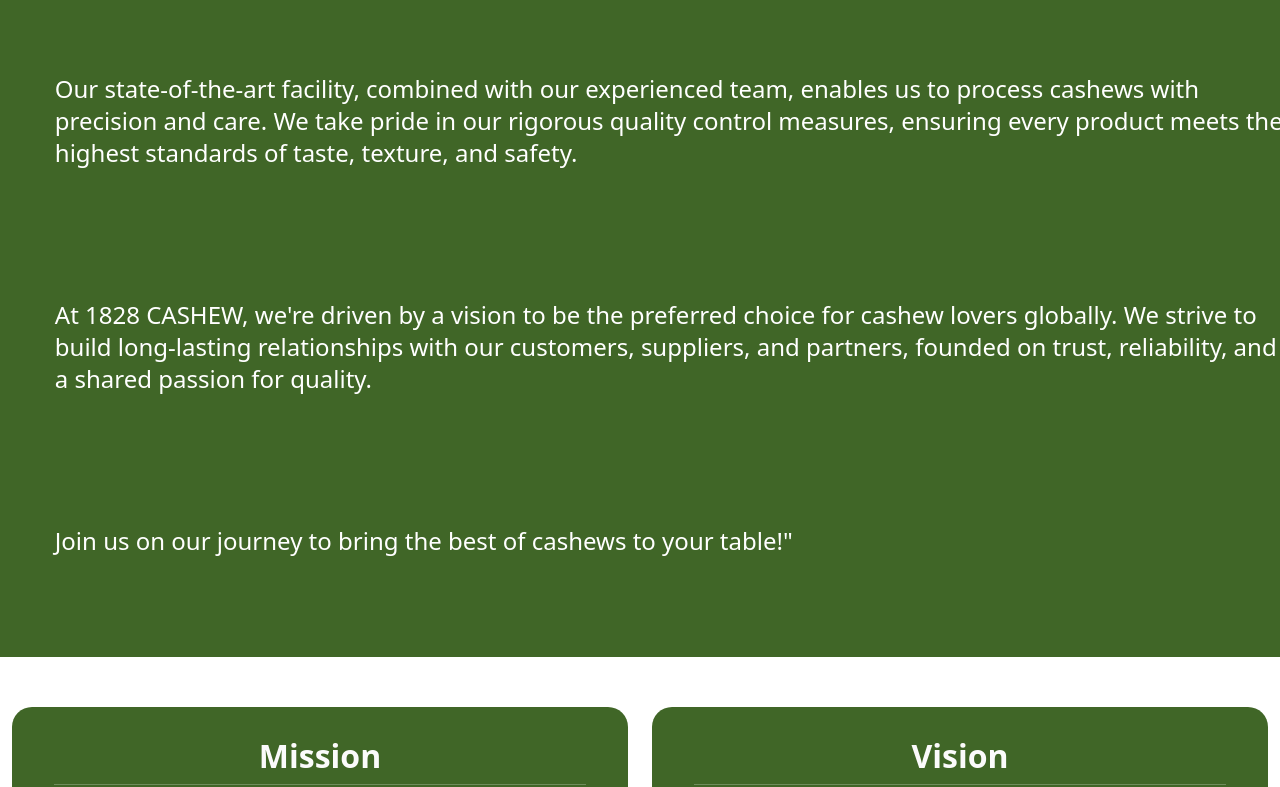
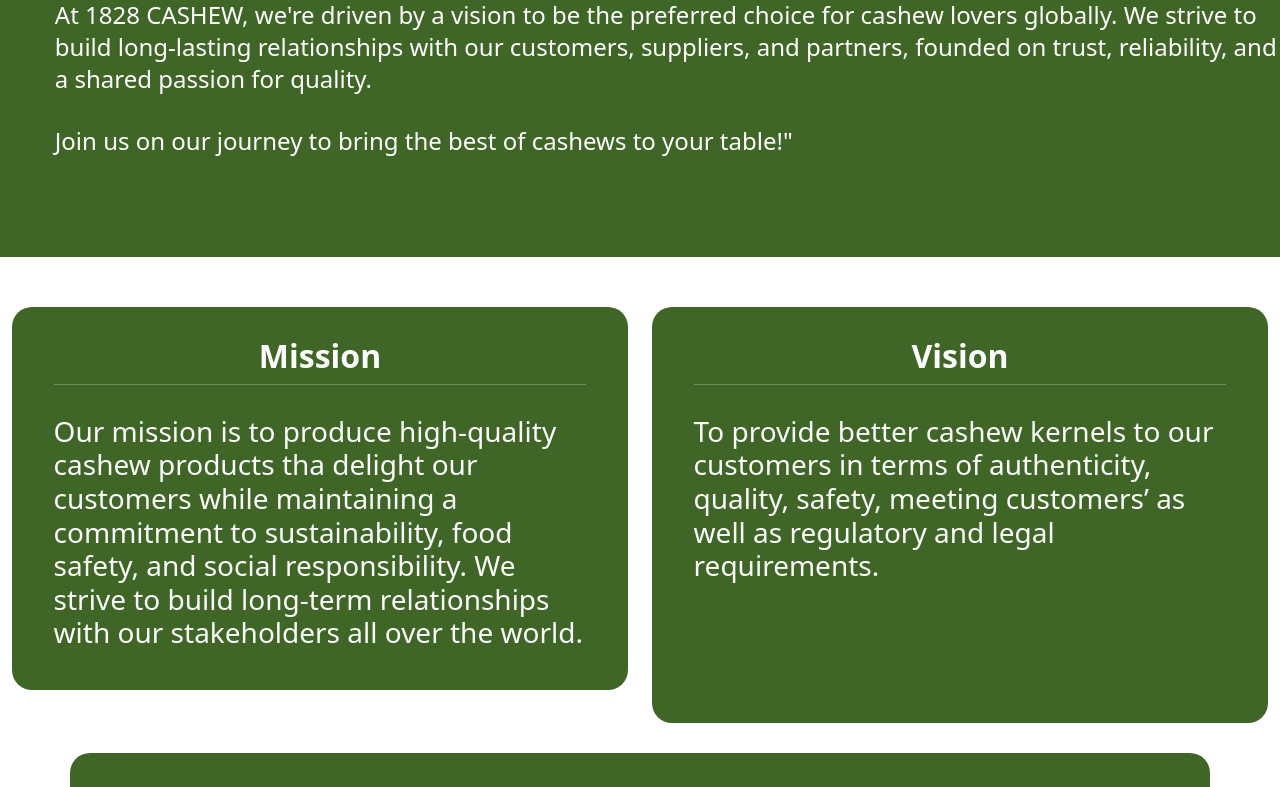
Before and after one commit to Omolounnu-Oluwafemi/1828-Cashew-Nut, a React (Vite) app: page /about in a window 1280 px wide. Shown: the part 1440-2227 px from the top of the page. Built offline with nearby package versions, Linux system fonts and the light colour scheme.

Commit message:
updated the mission statement

```diff
--- a/src/assets/styles/About.css
+++ b/src/assets/styles/About.css
@@ -83,7 +83,7 @@
     padding-top: 30px;
     width: 90%;
     margin: auto;
-    padding-bottom: 100px;
+    padding-bottom: 40px;
 }
 
 .vision-sections h5 {
@@ -92,7 +92,7 @@
     padding-top: 30px;
     width: 90%;
     margin: auto;
-    padding-bottom: 66px;
+    padding-bottom: 110px;
 }
 
 .lastsections ul {
@@ -137,12 +137,20 @@
     }
 
     .about-p {
-        padding-top: 100px;
+        padding-top: 0px;
         font-size: 24px;
         font-weight: lighter;
         width: 100%;
         line-height: 32px;
-        /* margin-left: 20%; */
+    }
+
+    .vision-sections h5 {
+        font-size: 28px;
+        font-weight: lighter;
+        padding-top: 30px;
+        width: 90%;
+        margin: auto;
+        padding-bottom: 140px;
     }
 
     .flexedSections {
@@ -182,6 +190,63 @@
         font-weight: lighter;
         width: 100%;
         line-height: 32px;
+    }
+
+    .vision-sections h5 {
+        font-size: 28px;
+        font-weight: lighter;
+        padding-top: 70px;
+        width: 90%;
+        margin: auto;
+        padding-bottom: 170px;
+    }
+
+    .flexedSections {
+        width: 100%;
+        margin: auto;
+        margin-bottom: 30px;
+    }
+
+    .lastsections {
+        width: 100%;
+        margin: auto;
+    }
+}
+
+@media screen and (width: 884px) {
+    .aboutContainer {
+        width: 100%;
+        border-radius: 0px;
+    }
+
+    .about-text-pix {
+        width: 100%;
+        margin: auto;
+        display: flex;
+        flex-direction: column-reverse;
+    }
+
+    .about-pix img {
+        margin-top: 30px;
+        width: 100%;
+        margin-bottom: 30px;
+    }
+
+    .about-p {
+        padding-top: 10px;
+        font-size: 24px;
+        font-weight: lighter;
+        width: 100%;
+        line-height: 32px;
+    }
+
+    .vision-sections h5 {
+        font-size: 28px;
+        font-weight: lighter;
+        padding-top: 90px;
+        width: 100%;
+        margin: auto;
+        padding-bottom: 116px;
     }
 
     .flexedSections {
@@ -243,7 +308,7 @@
         padding-top: 30px;
         width: 90%;
         margin: auto;
-        padding-bottom: 70px;
+        padding-bottom: 40px;
     }
 
     .vision-sections {
--- a/src/pages/About.jsx
+++ b/src/pages/About.jsx
@@ -10,7 +10,7 @@
             <AboutUs />
             <Row className="flexedSections">
                 <Col >
-                    <MissionSection title={"Mission"} details={"To provide Nigerians high quality 1828 cashew nut to the global world, also building customer loyalty through customer service excellence"}
+                    <MissionSection title={"Mission"} details={"Our mission is to produce high-quality cashew products tha delight our customers while maintaining a commitment to sustainability, food safety, and social responsibility. We strive to build long-term relationships with our stakeholders all over the world."}
                     />
                 </Col>
                 <Col>
```
